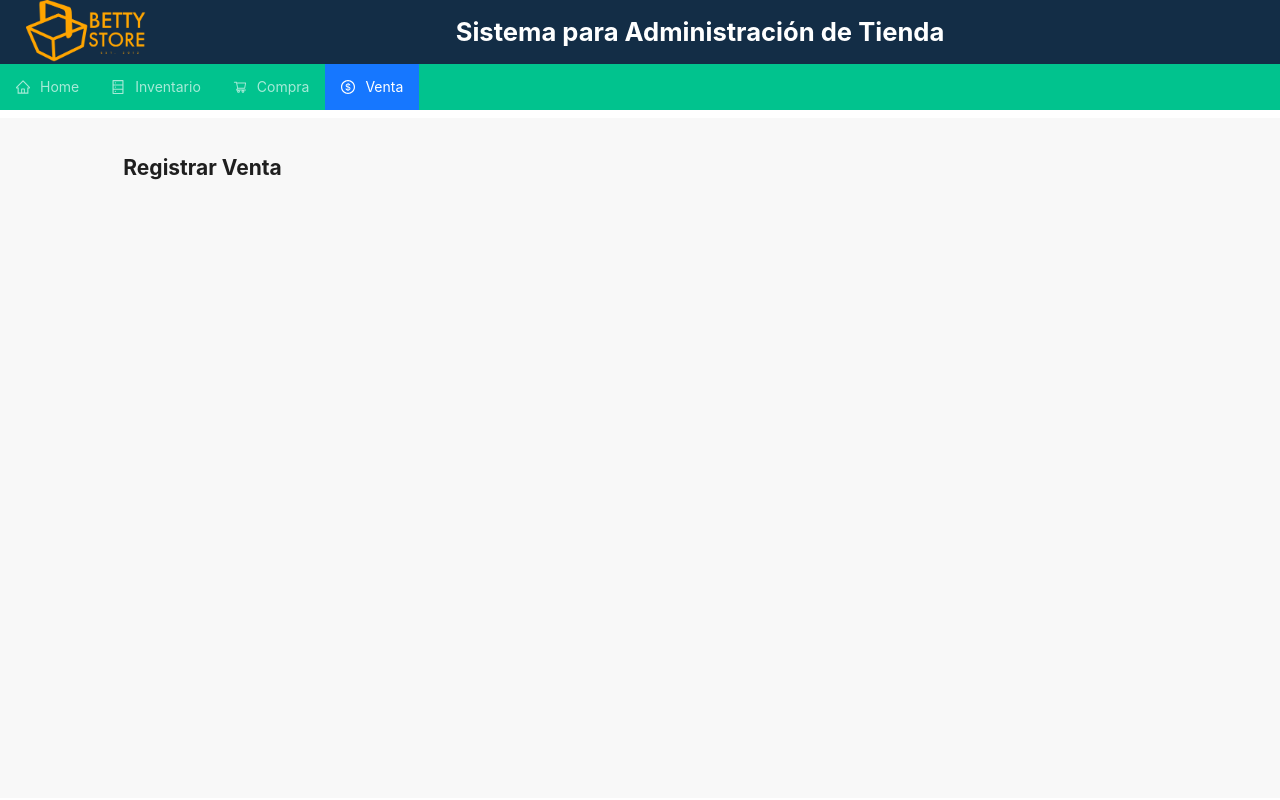
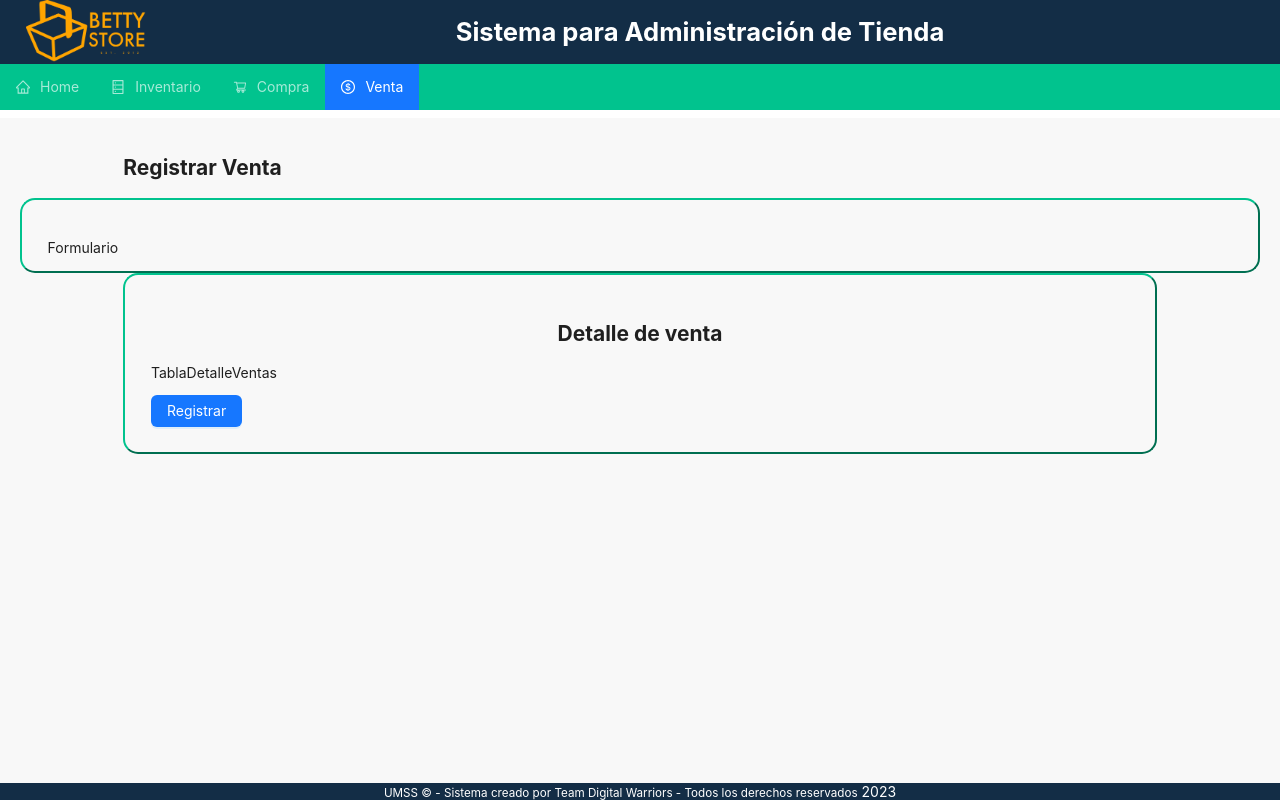
Before and after one commit to leonardoGit99/BettyStore, a React (Create React App) app in the folder bettystore/: page /registrarVenta in a window 1280 px wide. Built offline with nearby package versions, Linux system fonts and the light colour scheme; no server answers.

Commit message:
Creando grid para registrar venta (Toda la vista registrar venta con párrafos en lugar de componentes)

```diff
--- a/bettystore/src/views/RegistrarVenta.jsx
+++ b/bettystore/src/views/RegistrarVenta.jsx
@@ -1,6 +1,108 @@
+import React, { useState, useEffect, useRef } from "react";
 import { Form, Input, Button, Col, Row, DatePicker, Table, AutoComplete, message, Modal, Space } from "antd";
+import dayjs from "dayjs";
+import { ShoppingCartOutlined, ShoppingOutlined } from '@ant-design/icons'
+import { DeleteOutlined, SearchOutlined, CheckCircleOutlined } from '@ant-design/icons';
+import axios from "axios";
+import Footer from "../components/Footer/Footer";
+import '../App.css';
+import 'dayjs/locale/es';
+dayjs.locale('es');
 
-function RegistrarVenta() {
+export default function RegistrarVenta() {
+  const [form] = Form.useForm();
+
+
+  //COMPONENTE BUSCADOR
+
+  const [productos, setProductos] = useState([{
+    codProd: '',
+    nomProd: '',
+    precioProd: '',
+    cantidadProd: '',
+  }]);
+
+  const [datosInventario, setDatosInventario] = useState([{
+    codProd: '',
+    nomProd: '',
+    precioProd: '',
+    cantidadProd: '',
+  }]);
+
+  const [seleccionado, setSeleccionado] = useState({});
+
+  const peticionGet = async () => {
+    await axios.get("http://localhost/IndexConsultasSegundoSprint/indexConsultaSimple.php")
+      .then(response => {
+        setProductos(response.data);
+        setDatosInventario(response.data);
+        console.log(response.data);
+      }).catch(error => {
+        console.log(error);
+      })
+  }
+
+  useEffect(() => {
+    peticionGet();
+  }, [])
+
+  function handleSelect(selectedValue, selectedOption) {
+    setSeleccionado(selectedOption);
+  }
+
+  function handleSearch(busqueda) {
+    const filtrado = datosInventario.filter((producto) =>
+      filtrarOpciones(busqueda, producto)
+    );
+
+    if (filtrado.length >= 1) {
+      setProductos(filtrado);
+    } else {
+      setProductos(filtrado);
+      message.warning("Producto no disponible", 2);
+    }
+
+  }
+
+  function filtrarOpciones(busqueda, producto) {
+    return producto.nomProd.toLowerCase().indexOf(busqueda.toLowerCase()) !== -1;
+  }
+
+
+  //Valor de fecha seleccionada
+  const handleChangeDate = (value) => {
+    const date = dayjs(value).format(dateFormatList[0]);
+    console.log(value);
+  }
+
+  //Bloquear fechas menores a la actual
+  const disabledDate = (current) => {
+    // Can not select days before today and today
+
+    return current && current < dayjs().subtract(1, 'day').endOf('day');
+  };
+
+  const dateFormatList = ['DD/MM/YYYY', 'DD/MM/YY', 'DD-MM-YYYY', 'DD-MM-YY'];
+
+
+  const layout = {
+    //etiquetas del formulario
+    labelCol: {
+      span: 8
+    },
+    //items del formulario
+    wrapperCol: {
+      span: 18
+    }
+  };
+
+  //Borrar los campos del formulario del registro de venta
+  const formRefRegVent = useRef(null);
+  const borrarCampos = () => {
+    formRefRegVent.current?.resetFields();
+  }
+
+
   return (
     <div>
       <Row>
@@ -10,8 +112,47 @@ function RegistrarVenta() {
         </Col>
         <Col lg={2} md={2}></Col>
       </Row>
+
+      <Row>
+
+        <Col lg={24} md={24} xs={24} className="componentsContainer">
+          <Row>
+            <Col lg={0} md={0} xs={1}></Col>
+            {/*Columna para todo el formulario*/}
+            <Col lg={24} md={24} xs={22}>
+              <p>Formulario</p>
+            </Col>
+            <Col xs={1}></Col>
+          </Row>
+        </Col>
+
+      </Row>
+
+      <Row>
+        <Col lg={2} md={2}></Col>
+        <Col lg={20} md={20} xs={24} className="componentsContainerDetCompras">
+          <Col lg={2} md={2}></Col>
+          <Col lg={20} md={20}>
+            {/* Boton Agregar Producto */}
+          </Col>
+          <Col lg={2} md={2}></Col>
+
+          {/* Tabla detalle de ventas */}
+          <h2 className='subtituloTablaDetalleCompras'>Detalle de venta</h2>
+          <p>TablaDetalleVentas</p>
+          <Button type="primary">
+            Registrar
+          </Button>
+        </Col>
+        <Col lg={2} md={2}></Col>
+      </Row>
+      <Row>
+        <p></p>
+      </Row>
+      <Row>
+        <p></p>
+        <Footer />
+      </Row>
     </div>
   )
 }
-
-export default RegistrarVenta;
```
Lines whose indentation alone changed are shown as unchanged.
